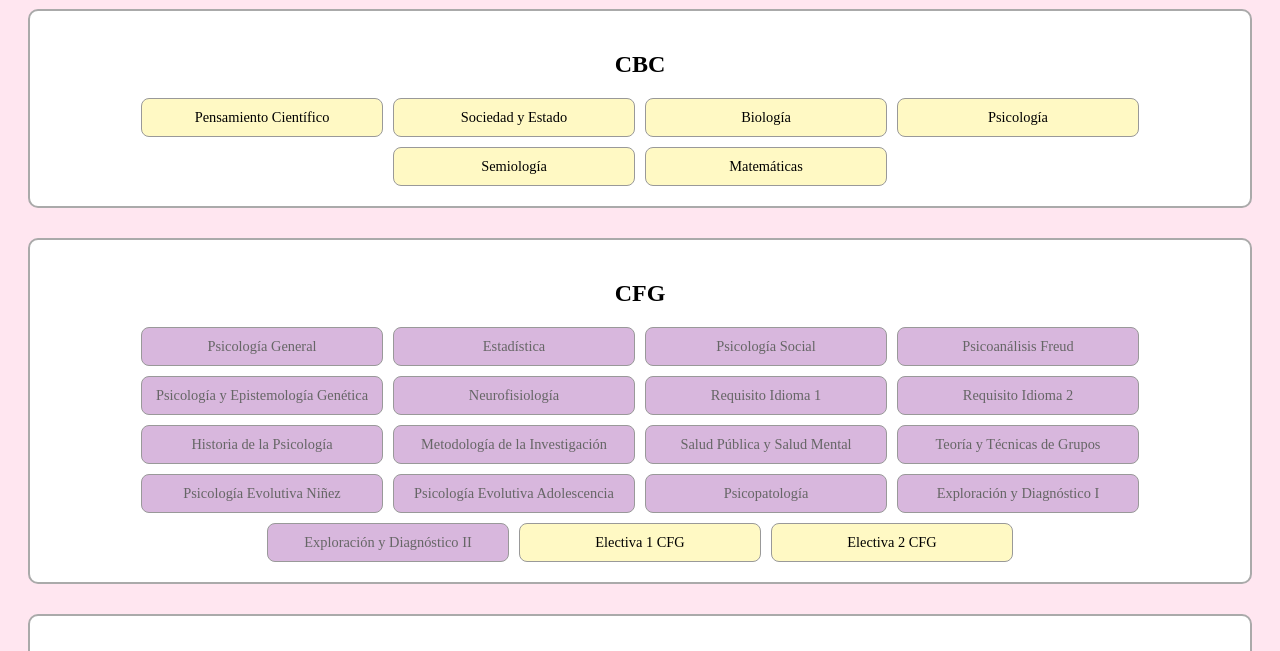
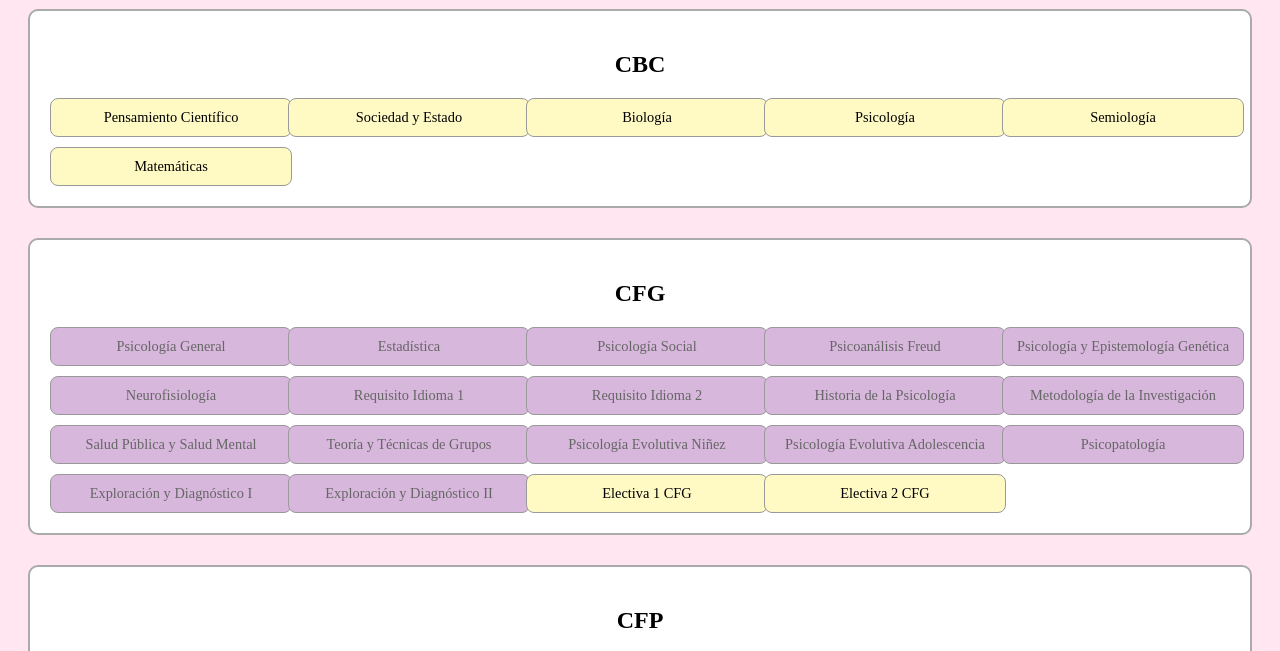
Before and after one commit to Juani196/psicologia, a plain HTML site: page index.html in a window 1280 px wide. Shown: the part 107-758 px from the top of the page. Drawn offline with Linux system fonts and the light colour scheme.

Commit message:
Update index.html

```diff
--- a/index.html
+++ b/index.html
@@ -28,13 +28,10 @@
       margin-bottom: 20px;
     }
 
-    .grid {
-  display: flex;
-  flex-wrap: wrap;
+   .grid {
+  display: grid;
+  grid-template-columns: repeat(auto-fill, minmax(220px, 1fr));
   gap: 10px;
-  justify-content: center;
-  max-width: 1320px; /* 220px * 6 materias */
-  margin: 0 auto;
 }
 
     .materia {
```
